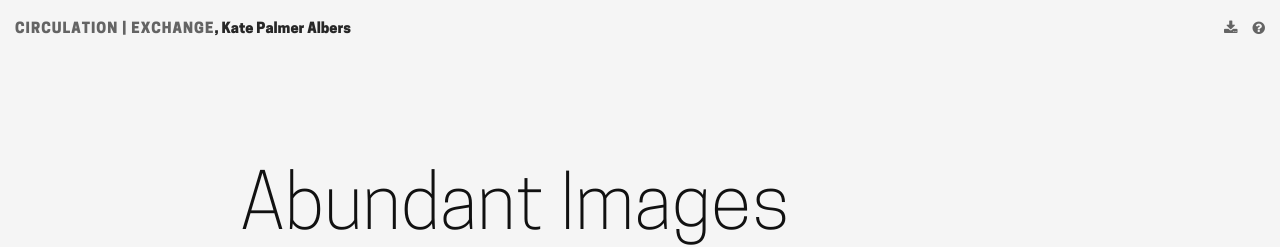
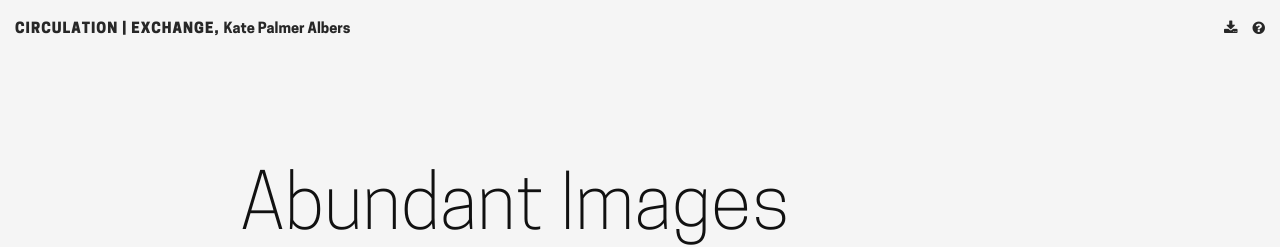
Before and after one commit to katepalbers/circ-exchg, a Jekyll site: the page built from _posts/2013-10-01-abundant-images.md, in a window 1280 px wide. Shown: the top 247 px of the page. Built offline with Jekyll 4.4.1, drawn with Linux system fonts in a browser that asks for light colours; some web fonts are replaced.

Commit message:
home page
structure and style updates to home page

```diff
--- a/_includes/title.html
+++ b/_includes/title.html
@@ -1,23 +1,5 @@
 <ul class="title">
 
-  <a href="{{ site.baseurl }}/">{{ site.title }}</a>, Kate Palmer Albers</p>
+  <a href="{{ site.baseurl }}/">{{ site.title }}</a>, <span class="author">Kate Palmer Albers</span></p>
 
 </ul>
-
-<!--     <nav class="site-nav">
-      <a href="#" class="menu-icon">
-        <svg viewBox="0 0 18 15">
-          <path fill="#424242" d="M18,1.484c0,0.82-0.665,1.484-1.484,1.484H1.484C0.665,2.969,0,2.304,0,1.484l0,0C0,0.665,0.665,0,1.484,0 h15.031C17.335,0,18,0.665,18,1.484L18,1.484z"/>
-          <path fill="#424242" d="M18,7.516C18,8.335,17.335,9,16.516,9H1.484C0.665,9,0,8.335,0,7.516l0,0c0-0.82,0.665-1.484,1.484-1.484 h15.031C17.335,6.031,18,6.696,18,7.516L18,7.516z"/>
-          <path fill="#424242" d="M18,13.516C18,14.335,17.335,15,16.516,15H1.484C0.665,15,0,14.335,0,13.516l0,0 c0-0.82,0.665-1.484,1.484-1.484h15.031C17.335,12.031,18,12.696,18,13.516L18,13.516z"/>
-        </svg>
-      </a>
-
-      <div class="trigger">
-        {% for page in site.pages %}
-          {% if page.title %}
-          <a class="page-link" href="{{ page.url | prepend: site.baseurl }}">{{ page.title }}</a>
-          {% endif %}
-        {% endfor %}
-      </div>
-    </nav> -->
--- a/assets/css/k.css
+++ b/assets/css/k.css
@@ -41,6 +41,7 @@ h2 {
 	margin-bottom: 20px;
 	border-left: 4px solid #111;
 	padding-left: 20px;
+	padding-top: 5px;
 	line-height: 1.45em;
 }
 h4 {
@@ -55,10 +56,10 @@ h4 {
 Links
 */
 a {
-  color: #555;
+  color: #111;
   text-decoration: none; }
   a:visited {
-    color: #555; }
+    color: #111; }
   a:hover {
     color: #000;
     text-decoration: underline; }
@@ -70,29 +71,31 @@ sup {
 
 
 svg {
-	margin-left: -300px;
-	margin-top: -150px;
-	margin-bottom: -250px;
 }
 
 .post-list {
 	list-style-type: none;
-	font-family: Raleway;
-	font-weight:600;
-	margin-left: -200px;
-	height: 60px;
+	position: fixed;
+	bottom:40px;
 }
 
 .post-list li {
-	/*height: 60px;*/
-	border-left: 2px solid #555;
-	padding-left: 20px;
-	padding-right: 20px;
+	margin-left: 20px;
 	float: left;
 }
 
+.post-list h2 {
+	font-family: CooperHewitt_Light;
+	border-left: 1px solid #111;
+	margin-bottom: -4px;
+}
+
 .post-list span {
-	font-size: .7em;
+	font-family: CooperHewitt_Book;
+	/*margin-left: 20px;*/
+	margin-top: 0px;
+	border-left: 1px solid #111;
+	padding-left: 20px;
 }
 
 
@@ -101,10 +104,11 @@ svg {
 	position: fixed;
 	width:100%;
 	top: 0px;
+	left: 0px;
 	height: 28px;
-	margin-left: 15px;
-	margin-right: 15px;
-	padding-top:15px;
+	/*margin-left: 15px;
+	margin-right: 15px;*/
+	padding:15px;
 	font-family: CooperHewitt_Heavy;
 	font-size: .7em;
 	font-weight: normal;
@@ -112,34 +116,26 @@ svg {
 	opacity: .9;
 }
 
-.header .fa-twitter {
-	color: #aaa;
-	margin-right: 2px;
+.header .title {
+	float: left;
+	text-transform: uppercase;
+	letter-spacing: 1px;
 }
 
-.header .fa-envelope {
-	color: #aaa;
-	margin-right: 4px;
+.header .author {
+	font-family: CooperHewitt_Bold;
+	text-transform: none;
+	letter-spacing: 0px;
 }
 
 .header ul {
 	list-style-type: none;
 }
 
-.header .title {
-	float: left;
-}
-
 .header .contact , .contact li {
 	float: right;
 	text-align: right;
 	margin-right: 15px;
-}
-
-
-.header .title a:link {
-	text-transform: uppercase;
-	letter-spacing: 1px;
 }
 
 /*
```
Also changed, not shown: index.html (+9 -8 lines).
